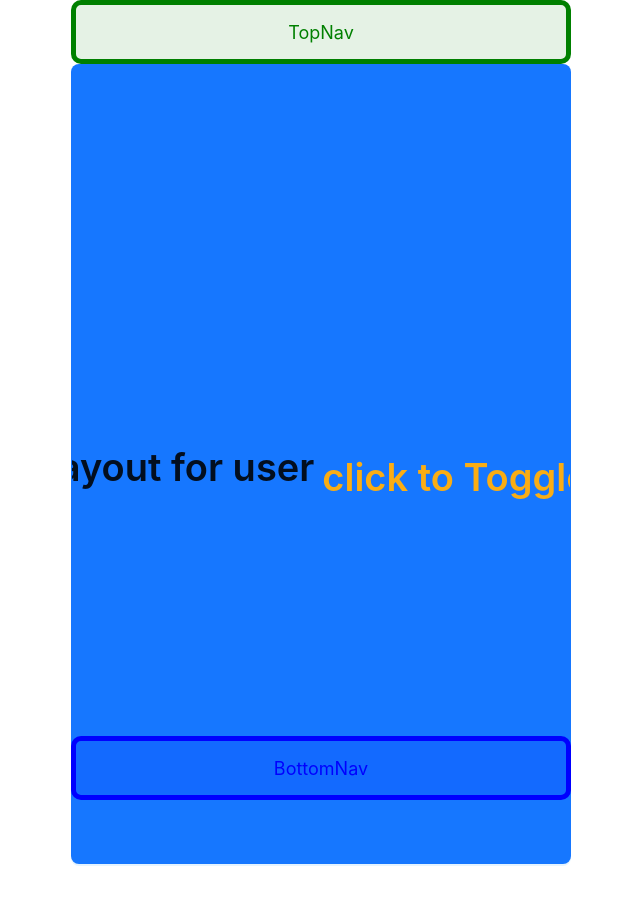
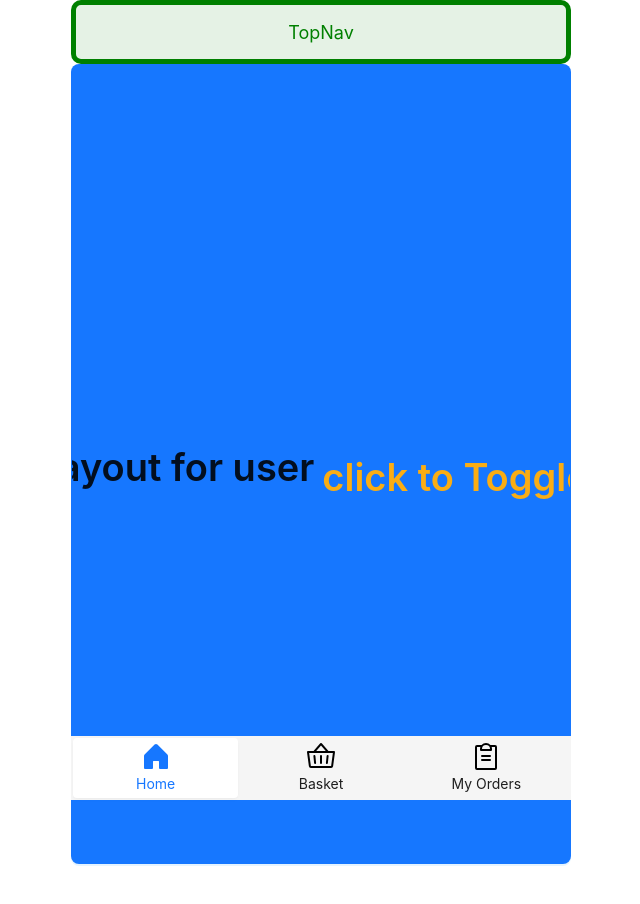
Before and after one commit to meeorder/meeorder-frontend, a Next.js app: page / in a window 1280 px wide. Shown: the top 904 px of the page, without its empty margins (319-959 px from the left). Built offline with nearby package versions, Linux system fonts and the light colour scheme.

Commit message:
Add UserBottomNav  * Add pageConfig to store pages metaData  * Add new Deps @phosphor-icons/react

```diff
--- a/package.json
+++ b/package.json
@@ -11,6 +11,7 @@
   "dependencies": {
     "@emotion/react": "^11.11.1",
     "@emotion/styled": "^11.11.0",
+    "@phosphor-icons/react": "^2.0.10",
     "@t3-oss/env-nextjs": "^0.3.1",
     "antd": "^5.7.0",
     "next": "^13.4.2",
--- /dev/null
+++ b/src/modules/config/pageConfig.ts
@@ -0,0 +1,40 @@
+import { type LayoutType } from "@/modules/layout/types";
+import { Basket, ClipboardText, House } from "@phosphor-icons/react";
+
+type PageMetaData = {
+  id: string;
+  label: string;
+  description?: string;
+  path: string;
+  layout: LayoutType;
+  Icon: React.FC;
+};
+
+export const pages = {
+  home: {
+    id: "home",
+    label: "Home",
+    description: "Food menu page",
+    path: "/",
+    layout: "user",
+    Icon: House,
+  },
+  basket: {
+    id: "basket",
+    label: "Basket",
+    description: "basket page",
+    path: "/basket",
+    layout: "user",
+    Icon: Basket,
+  },
+  orders: {
+    id: "orders",
+    label: "My Orders",
+    description: "my orders page",
+    path: "/orders",
+    layout: "user",
+    Icon: ClipboardText,
+  },
+} as const satisfies Record<string, PageMetaData>;
+
+export type AllPath = (typeof pages)[keyof typeof pages]["path"];
--- a/src/modules/layout/AdminLayout.tsx
+++ b/src/modules/layout/AdminLayout.tsx
@@ -1,4 +1,4 @@
-import React, { useState } from "react";
+import WireFrame from "@/modules/mock/components/WireFrame";
 import {
   MenuFoldOutlined,
   MenuUnfoldOutlined,
@@ -6,8 +6,8 @@ import {
   UserOutlined,
   VideoCameraOutlined,
 } from "@ant-design/icons";
-import { Layout, Menu, Button, theme } from "antd";
-import WireFrame from "@/modules/Mock/components/WireFrame";
+import { Button, Layout, Menu, theme } from "antd";
+import React, { useState } from "react";
 
 type AdminLayoutProps = {
   mainNode?: React.ReactNode;
--- a/src/modules/layout/AppLayout.tsx
+++ b/src/modules/layout/AppLayout.tsx
@@ -1,6 +1,6 @@
 import AdminLayout from "@/modules/layout/AdminLayout";
 import UserLayout from "@/modules/layout/UserLayout";
-import { type LayoutType } from "@/modules/layout/type";
+import { type LayoutType } from "@/modules/layout/types";
 import React from "react";
 
 type AppLayoutProps = {
--- a/src/modules/layout/UserLayout.tsx
+++ b/src/modules/layout/UserLayout.tsx
@@ -1,4 +1,5 @@
-import WireFrame from "@/modules/Mock/components/WireFrame";
+import UserBottomNav from "@/modules/layout/components/UserBottomNav";
+import WireFrame from "@/modules/mock/components/WireFrame";
 import styled from "@emotion/styled";
 
 type UserLayoutProps = {
@@ -15,7 +16,7 @@ const UserLayout: React.FC<UserLayoutProps> = ({
       </UserTopNavContainer>
       <UserMain>{mainNode}</UserMain>
       <UserBottomNavContainer>
-        <WireFrame contentNode="BottomNav" cardColor="blue" height={"64px"} />
+        <UserBottomNav />
       </UserBottomNavContainer>
     </UserLayoutContainer>
   );
--- /dev/null
+++ b/src/modules/layout/components/UserBottomNav.tsx
@@ -0,0 +1,120 @@
+import { pages, type AllPath } from "@/modules/config/pageConfig";
+import styled from "@emotion/styled";
+import { type Icon } from "@phosphor-icons/react";
+import { Segmented, Typography, theme } from "antd";
+import { useEffect, useState } from "react";
+
+const UserBottomNav = () => {
+  const { home, basket, orders } = pages;
+  const [selected, setSelected] = useState<AllPath>(home.path);
+
+  useEffect(() => {
+    console.log("selected", selected);
+  }, [selected]);
+
+  return (
+    <StyledSegmented
+      defaultValue={selected}
+      onChange={(value) => {
+        setSelected(value as AllPath);
+      }}
+      block
+      options={[
+        {
+          label: (
+            <AutoIcon
+              Component={home.Icon}
+              label={home.label}
+              matchKey={home.path}
+              matchState={selected}
+            />
+          ),
+          value: home.path,
+        },
+        {
+          label: (
+            <AutoIcon
+              Component={basket.Icon}
+              label={basket.label}
+              matchKey={basket.path}
+              matchState={selected}
+            />
+          ),
+          value: basket.path,
+        },
+        {
+          label: (
+            <AutoIcon
+              Component={orders.Icon}
+              label={orders.label}
+              matchKey={orders.path}
+              matchState={selected}
+            />
+          ),
+          value: orders.path,
+        },
+      ]}
+    />
+  );
+};
+
+export default UserBottomNav;
+
+type AutoIconProps = {
+  Component: Icon;
+  label: string;
+  matchKey?: string;
+  matchState?: string;
+};
+
+const AutoIcon: React.FC<AutoIconProps> = ({
+  Component,
+  label,
+  matchKey,
+  matchState,
+}) => {
+  const {
+    token: { colorPrimary, colorPrimaryBg },
+  } = theme.useToken();
+
+  console.log("matchState", matchState);
+  console.log("key", matchKey);
+  console.log("colorPrimary", colorPrimary);
+  return (
+    <IconContainer>
+      <Component
+        key={matchKey}
+        size={32}
+        fill={matchState === matchKey ? colorPrimary : undefined}
+        weight={matchState === matchKey ? "fill" : undefined}
+      />
+      <Typography.Text
+        style={{
+          color: matchState === matchKey ? colorPrimary : undefined,
+        }}
+      >
+        {label}
+      </Typography.Text>
+    </IconContainer>
+  );
+};
+
+const StyledSegmented = styled(Segmented)`
+  height: 100%;
+  border: none;
+  border-radius: 0;
+
+  .ant-segmented-item-label {
+    width: 100%;
+    height: 100%;
+    border: none;
+  }
+`;
+const IconContainer = styled.div`
+  display: flex;
+  flex-direction: column;
+  align-items: center;
+  justify-content: center;
+  height: 100%;
+  width: 100%;
+`;
--- a/src/pages/index.tsx
+++ b/src/pages/index.tsx
@@ -2,7 +2,7 @@ import AppLayout from "@/modules/layout/AppLayout";
 import Head from "next/head";
 import { useState } from "react";
 import { Button, Typography } from "antd";
-import { type LayoutType } from "@/modules/layout/type";
+import { type LayoutType } from "@/modules/layout/types";
 
 export default function Home() {
   const [layoutType, setLayoutType] = useState<LayoutType>("user");
```
Also changed, not shown: src/modules/layout/types.ts (renamed from src/modules/layout/type.ts), 1 other file (tests, documents, lock files or other folders).
